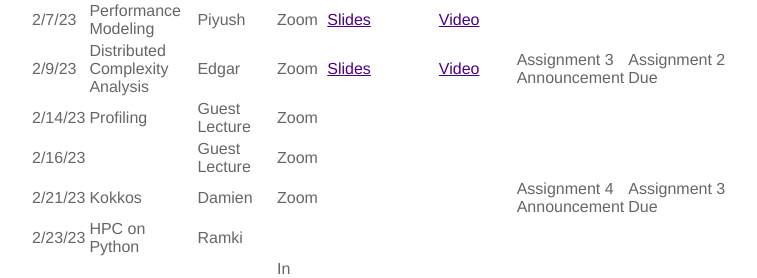
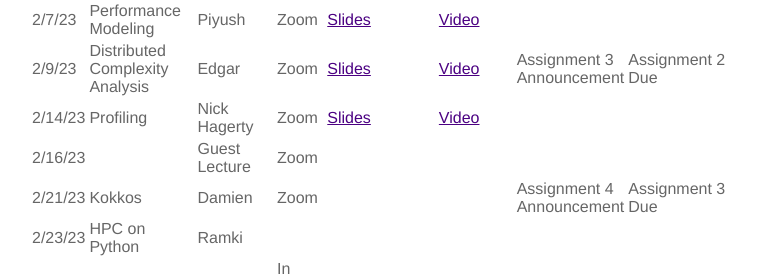
Before and after one commit to ramkikannan/ramkikannan.github.io, a Jekyll site: the page built from teaching.md, in a window 1280 px wide and 900 px high, scrolled down 5143 px. Shown: the part 160-438 px from the top of the window, without its empty margins (331-1088 px from the left). Built offline with Jekyll 4.4.1, drawn with Linux system fonts in a browser that asks for light colours; a style sheet for code colours, icons or effects is not loaded.

Commit message:
added profiling slides

```diff
--- a/teaching.md
+++ b/teaching.md
@@ -174,7 +174,7 @@ Login regularly to complete your work, so that you do not have to spend a lot of
 | 2/2/23  | Debugging                                   | Will Castillo, Elijah Mccarthy, Veronica (ORNL)             | In Class and Zoom | [GDB, ROCGDB](6230/slides/elijah-gdb-rocgdb-debugging.pdf),[DDT](6230/slides/Will_DDT_Demo.pdf)             |  [Video](https://youtu.be/fkwZCinbBYg)              |                                                                                      |
 | 2/7/23  | Performance Modeling                                    | Piyush            | Zoom              |[Slides](6230/slides/perfModelling.pdf)              | [Video](https://youtu.be/-Gup_dCtybk)                |                                                             |
 | 2/9/23  | Distributed Complexity Analysis                         | Edgar             |  Zoom | [Slides](6230/slides/edgar_distributedcomplexity.pdf)              | [Video](https://youtu.be/LD_UqyCLCQI)                |                                      Assignment 3 Announcement  | Assignment 2 Due
-| 2/14/23 | Profiling                                               | Guest Lecture     | Zoom              |              |                |                                                                                      |
+| 2/14/23 | Profiling                                               | Nick Hagerty     | Zoom              | [Slides](6230/slides/nick_ornl_profiling.pdf)              | [Video](https://youtu.be/9-il9Y4ioTc)               |                                                                                      |
 | 2/16/23 |    | Guest Lecture     | Zoom              |              |                |                                                             |
 | 2/21/23 | Kokkos                                                  | Damien            | Zoom              |              |                |   Assignment 4 Announcement  | Assignment 3 Due
 | 2/23/23 | HPC on Python                                           | Ramki             |                   |              |                |  |
```
Also changed, not shown: 1 other file.
